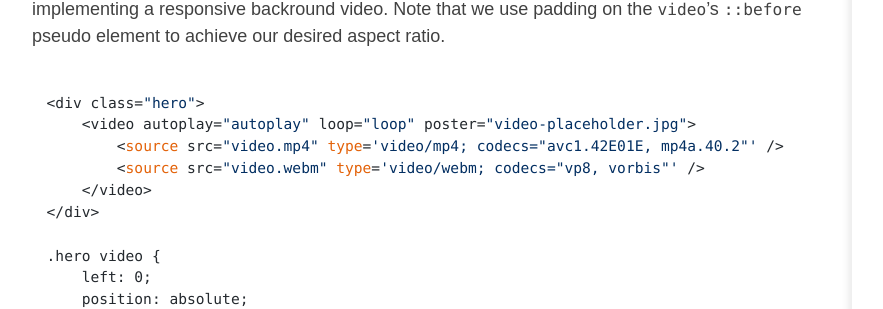
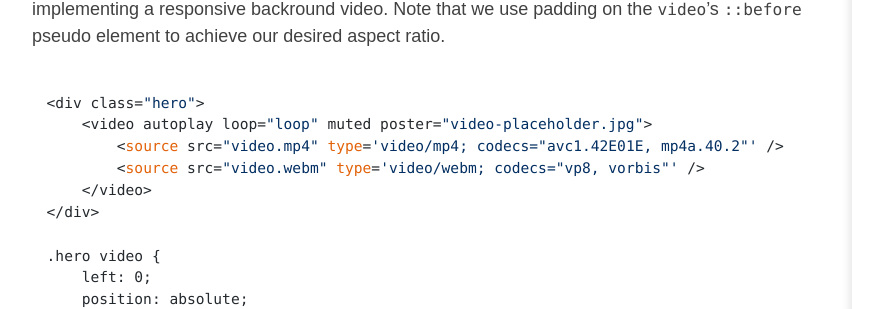
Before and after one commit to imarc/handbook, a Jekyll site: the page built from frontend.markdown, in a window 1280 px wide and 900 px high, scrolled down 24242 px. Shown: the part 166-475 px from the top of the window, without its empty margins (88-971 px from the left). Built offline with Jekyll 4.4.1, drawn with Linux system fonts in a browser that asks for light colours; nearby versions of some CDN libraries.

Commit message:
added muted param to video tag

```diff
--- a/frontend.markdown
+++ b/frontend.markdown
@@ -796,10 +796,15 @@ implementation:
 
 #### Background Video
 
-Sometimes, a video will auto-play (without audio) behind HTML content. This is common in a site’s “hero” area. Create and export `.mp4` and `.webm` video files. Imarc typically uses <a href="http://www.adobe.com/products/aftereffects.html">Adobe After Effects</a> for editing and <a href="https://handbrake.fr/">Handbrake</a> for optimization. Here is some HTML/CSS for implementing a responsive backround video. Note that we use padding on the `video`’s `::before` pseudo element to achieve our desired aspect ratio.
+Sometimes, a video will auto-play (without audio) behind HTML content. This is common in a site’s
+“hero” area. Create and export `.mp4` and `.webm` video files. Imarc typically uses
+<a href="http://www.adobe.com/products/aftereffects.html">Adobe After Effects</a> for editing
+and <a href="https://handbrake.fr/">Handbrake</a> for optimization. Here is some HTML/CSS for
+implementing a responsive backround video. Note that we use padding on the `video`’s `::before`
+pseudo element to achieve our desired aspect ratio.
 
     <div class="hero">
-        <video autoplay="autoplay" loop="loop" poster="video-placeholder.jpg">
+        <video autoplay loop="loop" muted poster="video-placeholder.jpg">
             <source src="video.mp4" type='video/mp4; codecs="avc1.42E01E, mp4a.40.2"' />
             <source src="video.webm" type='video/webm; codecs="vp8, vorbis"' />
         </video>
```
